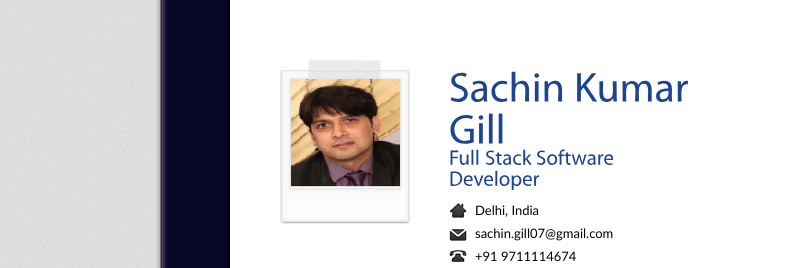
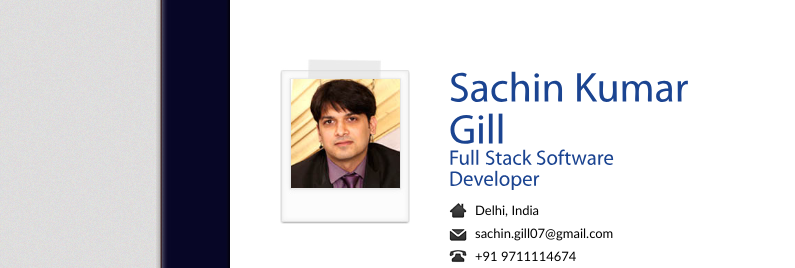
Before and after one commit to sachingill/sachingill.github.io, a plain HTML site: page index.html in a window 1280 px wide. Shown: the part 208-476 px from the top of the page, 0-795 px from the left. Drawn offline with Linux system fonts and the light colour scheme.

Commit message:
updated index.html

```diff
--- a/index.html
+++ b/index.html
@@ -33,7 +33,7 @@
       <div id="paper-mid">
         <div class="entry">
           <!-- Begin Image -->
-          <img class="portrait" src="my_image/sachin_sm.png" alt="Sachin Kumar Gill" />
+          <img class="portrait" src="my_image/sachin_sm.jpg" alt="Sachin Kumar Gill" />
           <!-- End Image -->
           <!-- Begin Personal Information -->
           <div class="self">
```
